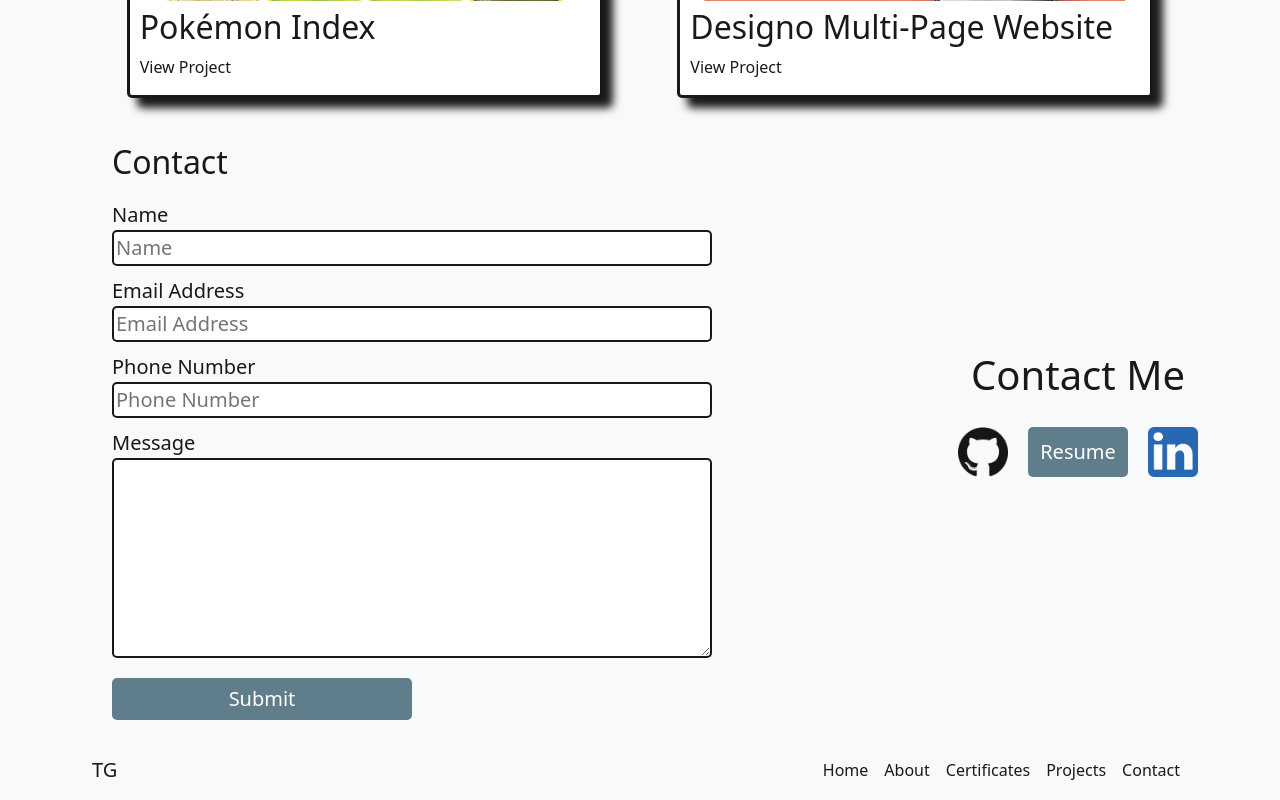
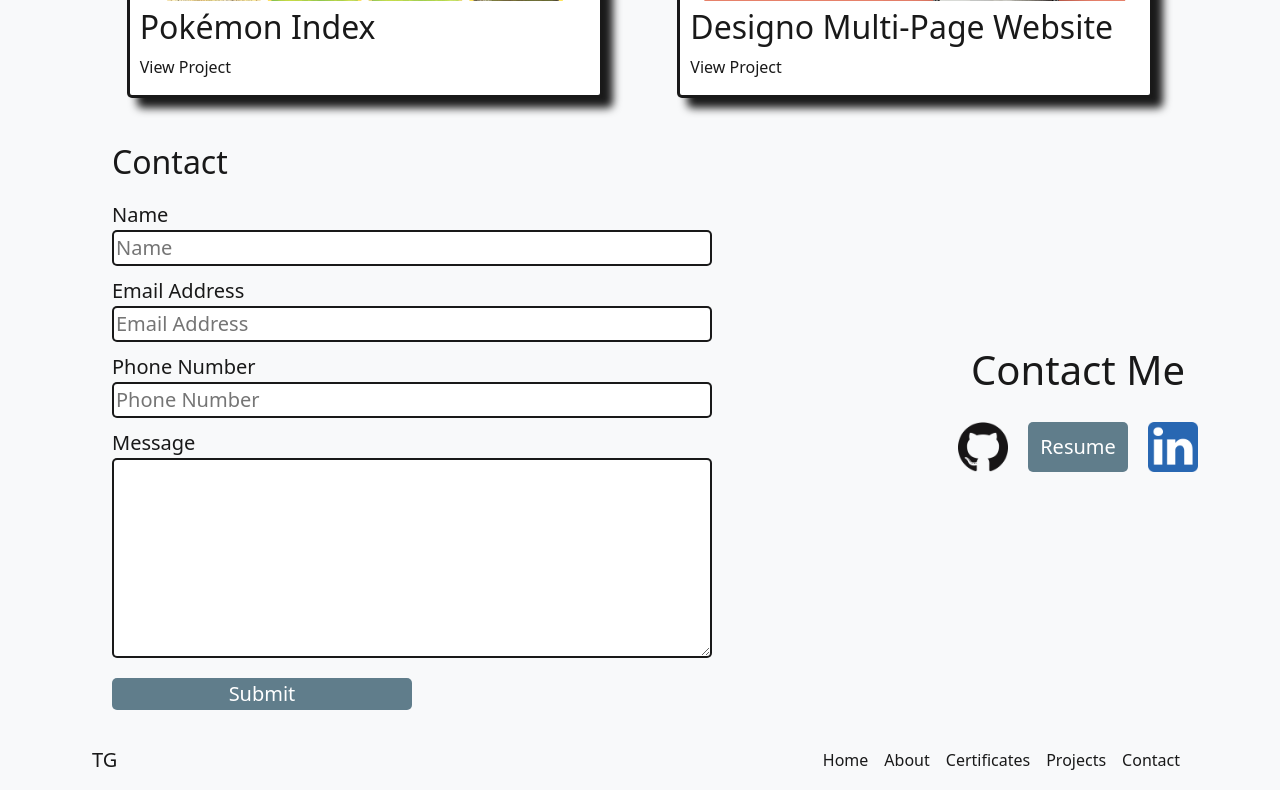
Before and after one commit to thomasgilmore/portfolio2022, a React (Create React App) app: page / in a window 1280 px wide. Shown: the part 2749-3549 px from the top of the page. Built offline with nearby package versions, Linux system fonts and the light colour scheme.

Commit message:
fixed button

```diff
--- a/src/Components/Contact.js
+++ b/src/Components/Contact.js
@@ -1,7 +1,6 @@
 import './contact.css';
 import React, { useContext } from 'react';
 import { PortfolioContext } from '../Context/Context';
-import Button from 'react-bootstrap/Button';
 import ContactFormConfirmation from './ContactFormConfirmation';
 import ContactMe from './ContactMe';
 
@@ -24,7 +23,7 @@ export default function Contact() {
         <textarea className={`${theme}ContactFormTextArea`} onChange={handeContactMessageChange} required />
       </label>
       <ContactFormConfirmation confirmationText="Test"/>
-      <Button className={`${theme}ContactSubmitButton`}>Submit</Button>
+      <button className={`${theme}ContactSubmitButton`}>Submit</button>
     </form>
       <ContactMe />
     </div>
```
